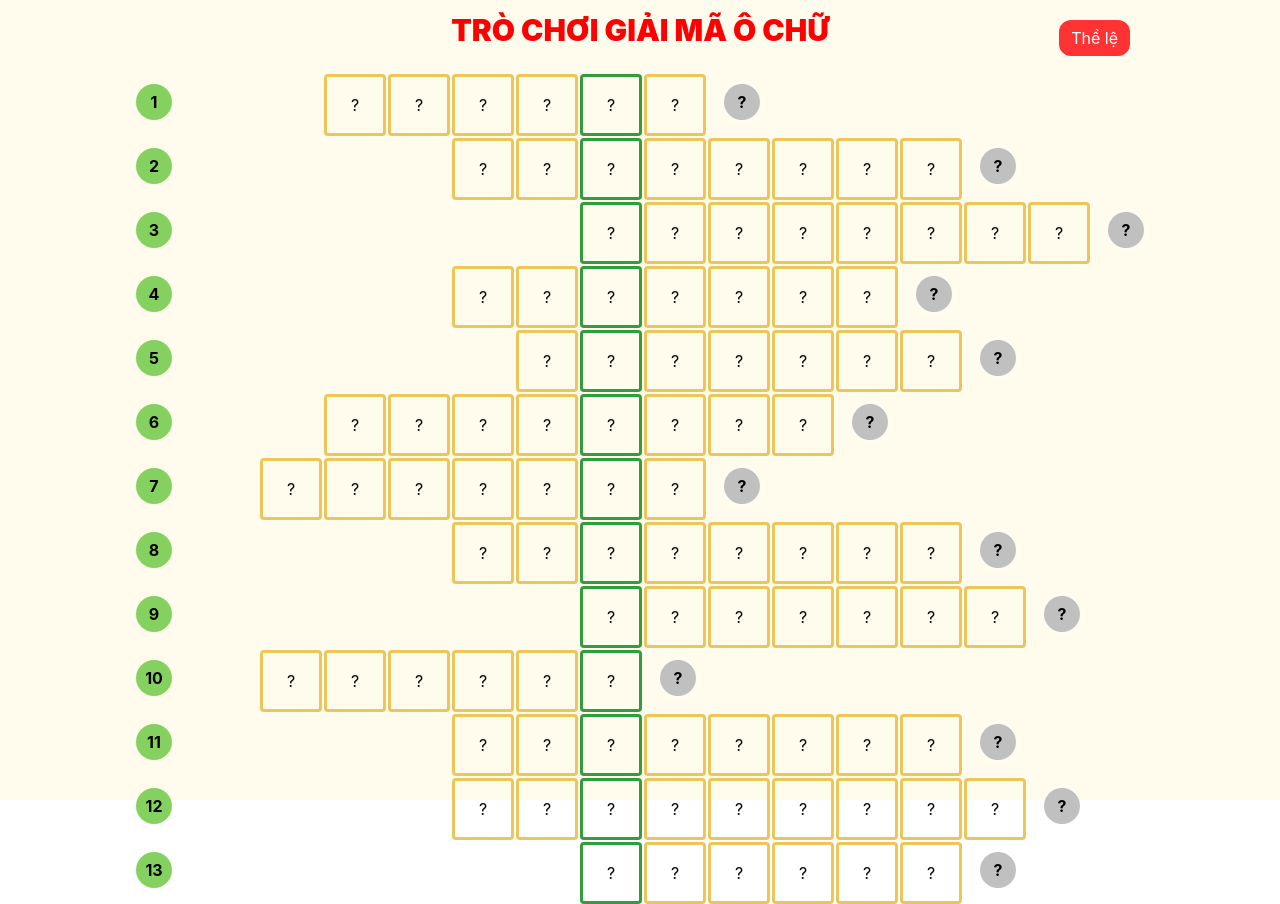
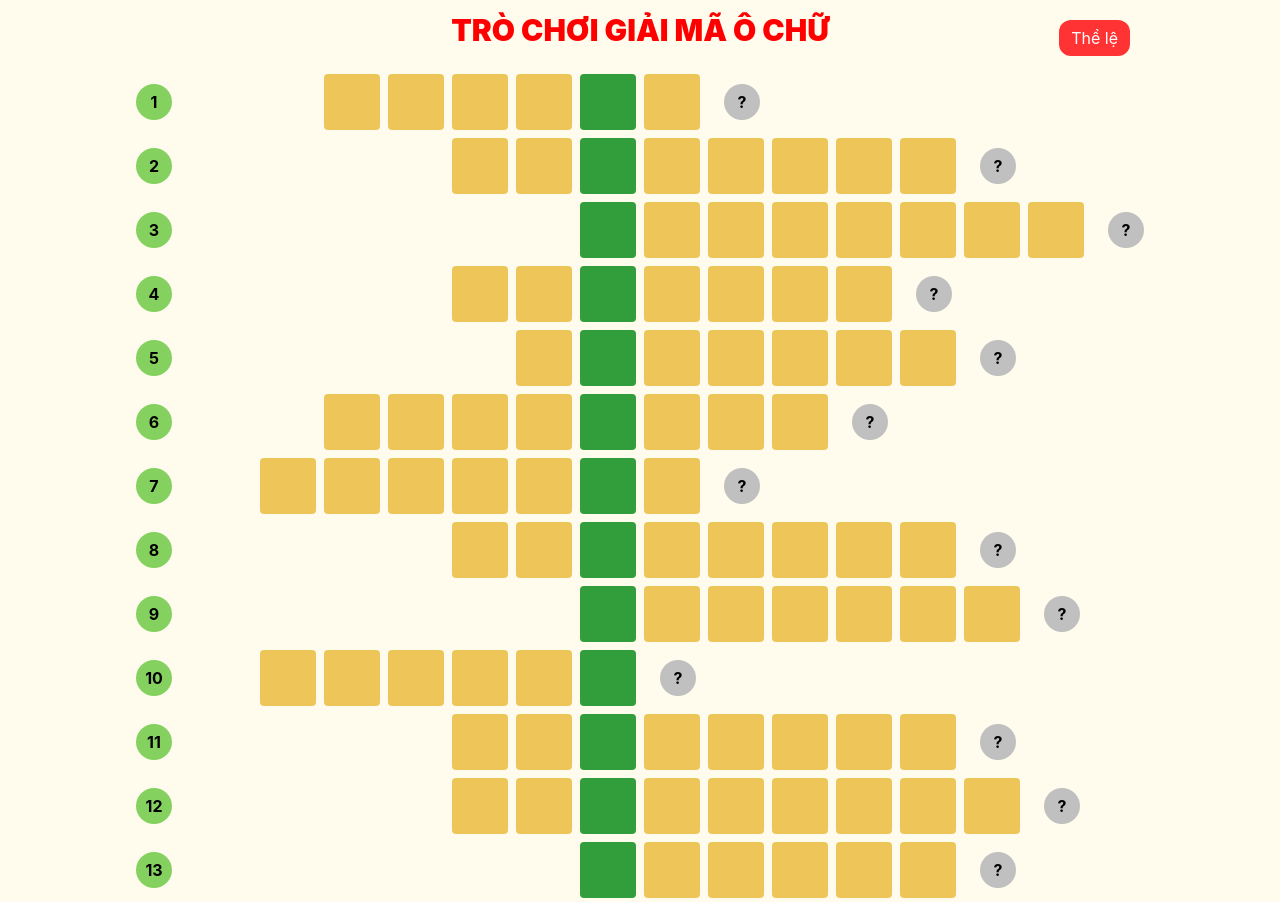
Before and after one commit to Thuan2107/CrossWord, a React (Create React App) app: page / in a window 1280 px wide. Built offline with nearby package versions, Linux system fonts and the light colour scheme.

Commit message:
add sound

```diff
--- a/src/App.css
+++ b/src/App.css
@@ -1,6 +1,6 @@
 .main-page{
   width: 100%;
-  height: 100vh;
+  height: 100%;
   display: flex;
   flex-direction: column;
   align-items: center;
@@ -104,11 +104,11 @@
   backface-visibility: hidden; /* Ensures the back side is hidden */
   transition: transform 0.5s;
   color: #000; /* Transition for flipping */
-  border: 3px solid #eec559;
 }
 
 .word-box .front {
   transform: rotateY(0deg);
+  background-color: #eec559 ;
 }
 
 .word-box .back {
@@ -116,10 +116,12 @@
   text-transform: uppercase;
   font-size: 36px;
   font-weight: 600; /* Adjust styles as needed */
+  border: 3px solid #eec559;
 }
 
 .word-box.flipped .front {
   transform: rotateY(180deg);
+
 
 }
 
@@ -128,11 +130,11 @@
 
 }
 
-.word-box.uppercase-red .back,
+.word-box.uppercase-red .back{
+  border: 3px solid #329e3b;
+}
 .word-box.uppercase-red .front{
-  border: 3px solid #329e3b;
-
-  /* Thay đổi màu nền mà bạn muốn */
+  background-color: #329e3b;
 }
 
 /* src/Dialog.css */
--- a/src/components/main-page.tsx
+++ b/src/components/main-page.tsx
@@ -17,6 +17,7 @@ import rules from '../images/rules.png'
 import rulesSound from '../images/rules.mp4'
 import clockVideo from '../images/clock-30s.mp4'
 import olympia30s from '../images/tangtoc30s.mp4'
+import flipSound from '../images/sound-correct.mp4'
 
 
 interface DataItem {
@@ -47,7 +48,7 @@ const MainPage = () => {
     const [isDialogOpen, setIsDialogOpen] = useState(false);
     const [currentIndex, setCurrentIndex] = useState(0);
     const [isRules, setIsRules] = useState(false);
-
+    const videoRef = useRef<HTMLVideoElement | null>(null);
 
 
 
@@ -63,6 +64,13 @@ const MainPage = () => {
 
     const onClickShowAnswer = (index: number) => {
         console.log("clickanswer", index)
+        if (videoRef.current) {
+            videoRef.current.pause(); // Pause the video
+            videoRef.current.currentTime = 0; // Reset to the beginning
+            setTimeout(() => {
+                videoRef.current?.play(); // Play the video after 1 second delay
+            }, 500);  // Play the video
+        }
         setDataList(prevDataList => {
             const newDataList = [...prevDataList];
             newDataList[index].isShow = true;
@@ -115,7 +123,9 @@ const MainPage = () => {
                     </video>
                 }
             </Dialog>
-
+            <video ref={videoRef} style={{ display: 'none' }}>
+                <source src={flipSound} type="video/mp4" />
+            </video>
 
         </div>
     );
@@ -135,7 +145,7 @@ const WordBox: React.FC<WordBoxProps> = ({ character, isFlipped, delay }) => {
             className={`word-box ${isFlipped ? 'flipped' : ''} ${isVisible ? '' : 'invisible'} ${isUppercase ? 'uppercase-red' : ''}`}
             style={{ transitionDelay: `${delay}s` }}
         >
-            <div className='front'>?</div>
+            <div className='front'></div>
             <div className='back'>{character}</div>
         </div>
     );
@@ -159,7 +169,7 @@ const WordBoxGroup: React.FC<WordBoxGroupProps> = ({ word, onClickShowAnswer })
                 word.answer.slice(startFlipIndex).split('').forEach((_, index) => {
                     const timeoutId = setTimeout(() => {
                         setFlippedIndexes(prevIndexes => [...prevIndexes, startFlipIndex + index]);
-                    }, 500 + index * 500); // Lật từng ô sau mỗi 0.5s
+                    }, 300 + index * 300); // Lật từng ô sau mỗi 0.5s
                     timeoutIds.push(timeoutId);
                 });
 
@@ -178,13 +188,14 @@ const WordBoxGroup: React.FC<WordBoxGroupProps> = ({ word, onClickShowAnswer })
                         key={index}
                         character={character}
                         isFlipped={flippedIndexes.includes(index)}
-                        delay={index * 0.5} // Adjust delay here
+                        delay={index * 0.3} // Adjust delay here
                     />
                 ))
             }
             {/* <div className='button-show' onClick={onClickShowAnswer}>
                 {word.isShow ? "An dap an" : "Hien dap an"}
             </div> */}
+
         </>
     );
 }
```
Also changed, not shown: 2 other files (tests, documents, lock files or other folders).
